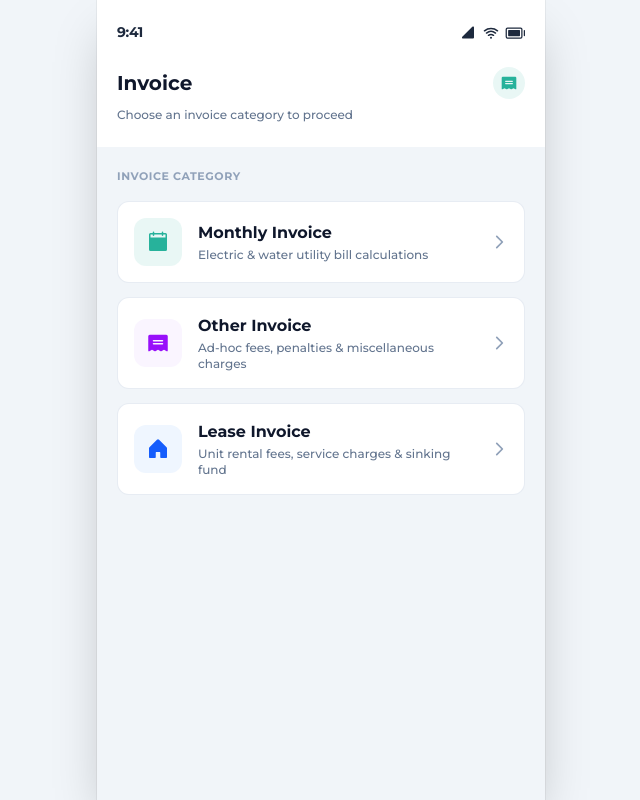
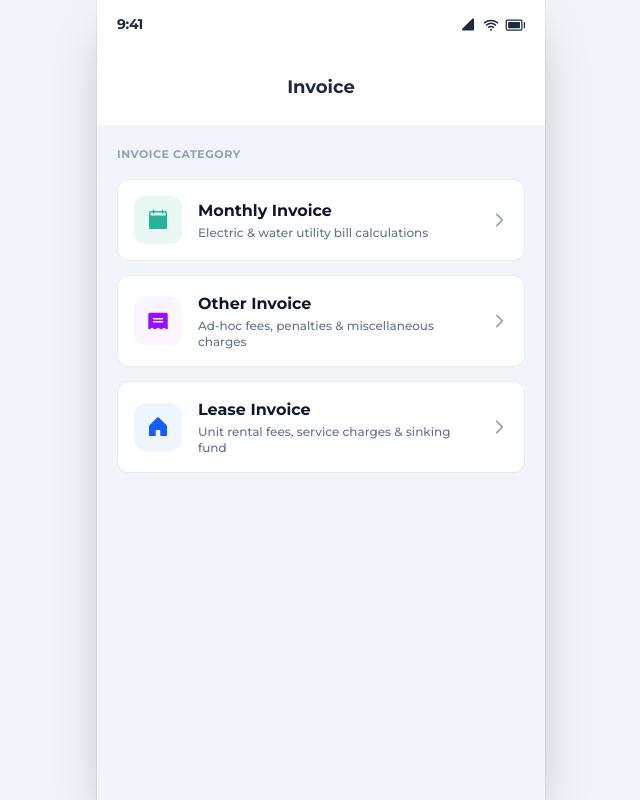
Before and after one commit to ProgrammerMuda/Calculate-Invoice, a React (Vite) app: page / in a window 1280 px wide. Shown: the whole page, without its empty margins (319-959 px from the left). Built offline with nearby package versions, Linux system fonts and the light colour scheme; the HTML template or start-up script is replaced by a standard one.

Commit message:
Align Invoice landing page title bar to match Monthly Invoice title bar style

```diff
--- a/src/App.tsx
+++ b/src/App.tsx
@@ -686,9 +686,9 @@ export default function App() {
       {currentPage === 'menu' ? (
         <div className="flex flex-col h-full bg-background relative">
           {/* Header */}
-          <div className="bg-white px-5 pt-3.5 pb-6 border-b border-slate-100 shrink-0">
+          <div className="bg-white pb-0 border-b border-slate-100 shrink-0">
             {/* Status Bar */}
-            <div className="flex justify-between items-center py-2 mb-4 text-slate-800">
+            <div className="flex justify-between items-center px-5 py-3.5 text-slate-800">
               <span className="text-[14px] font-bold tracking-tight">9:41</span>
               <div className="flex items-center gap-1.5">
                 <CellSignalFull size={16} weight="fill" />
@@ -697,13 +697,10 @@ export default function App() {
               </div>
             </div>
 
-            <div className="flex items-center justify-between mb-2">
-              <h1 className="text-xl font-bold text-slate-900">Invoice</h1>
-              <div className="w-8 h-8 rounded-full bg-primary/10 flex items-center justify-center text-primary">
-                <Receipt size={18} weight="fill" />
-              </div>
-            </div>
-            <p className="text-xs text-slate-500 font-medium">Choose an invoice category to proceed</p>
+            {/* Title Bar */}
+            <div className="flex items-center px-5 my-6 relative justify-center">
+              <h1 className="text-lg font-bold text-slate-800">Invoice</h1>
+            </div>
           </div>
 
           {/* Menu Options List */}
```
